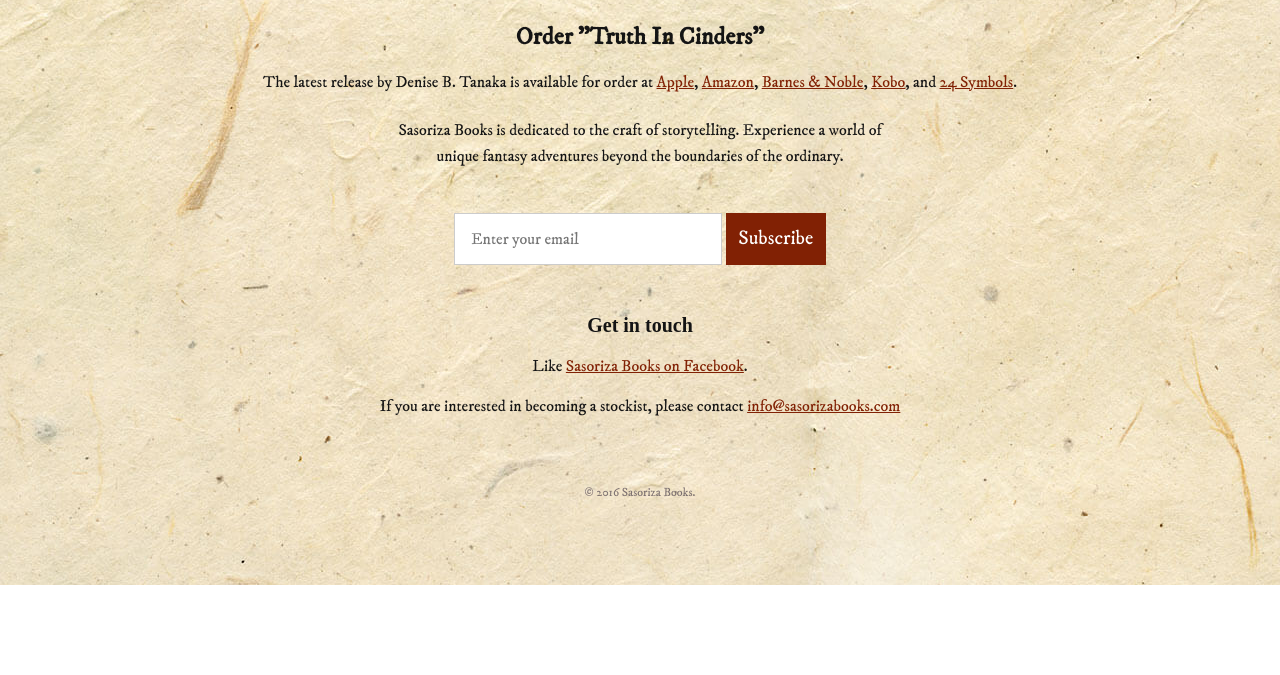
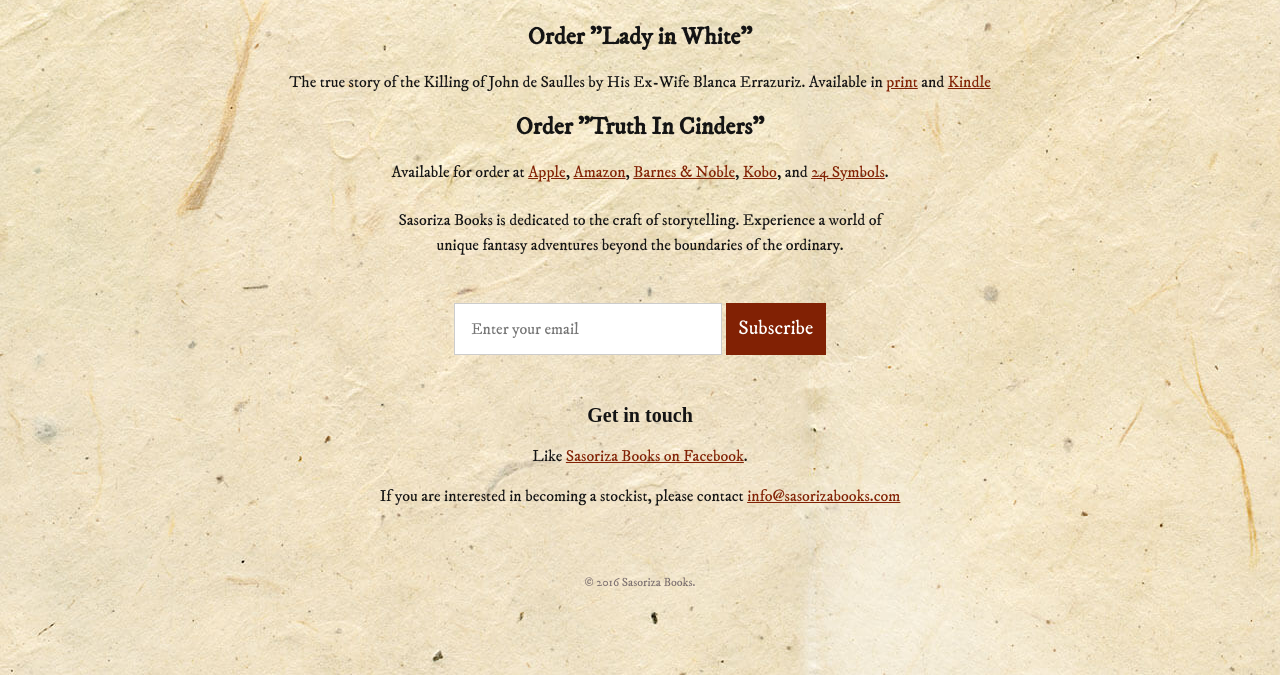
Before and after one commit to meewgumi/sasoriza-books, a plain HTML site: page index.htm in a window 1280 px wide. Shown: the part 220-895 px from the top of the page. Before the commit the page ends 805 px from the top, so only its background shows below. Drawn offline with nearby package versions, Linux system fonts and the light colour scheme; a web font is replaced by a local one.

Commit message:
add lady in white

```diff
--- a/index.htm
+++ b/index.htm
@@ -41,6 +41,8 @@
             <img class="logo__text" src="img/Sasoriza%20Books%20Copy%204@2x.png" alt="Sasoriza Books" title="Sasoriza Books" width="400px" />
             </div>
             <div class="order">
+               <h2>Order "Lady in White"</h2>
+               <p>The true story of the Killing of John de Saulles by His Ex-Wife Blanca Errazuriz. Available in <a href="https://www.amazon.com/dp/1946055042/ref=cm_sw_r_cp_dp_T1_wMQEzb45K98MK">print</a> and <a href="https://www.amazon.com/dp/B074CF7SZ7/ref=sr_1_1?ie=UTF8&qid=1501294933&sr=8-1&keywords=lady+in+white+tanaka ">Kindle</a></p>
                 <h2><script>
                        var dd = new Date().getDate();
                        var mm = new Date().getMonth()+1;
@@ -59,7 +61,7 @@
 
 
                     </script> "Truth In Cinders"</h2>
-                <p>The latest release by Denise B. Tanaka is available for
+                <p>Available for
                    <script>
                        var dd = new Date().getDate();
                        var mm = new Date().getMonth()+1;
```
